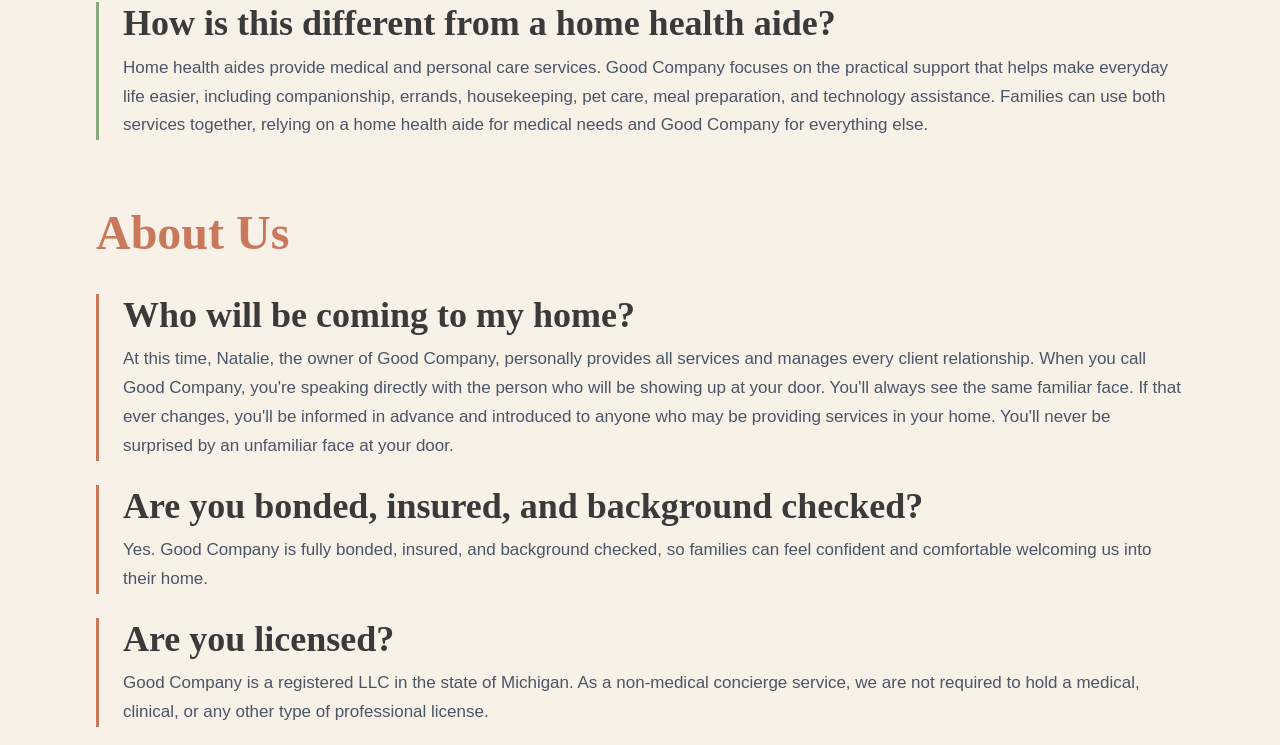
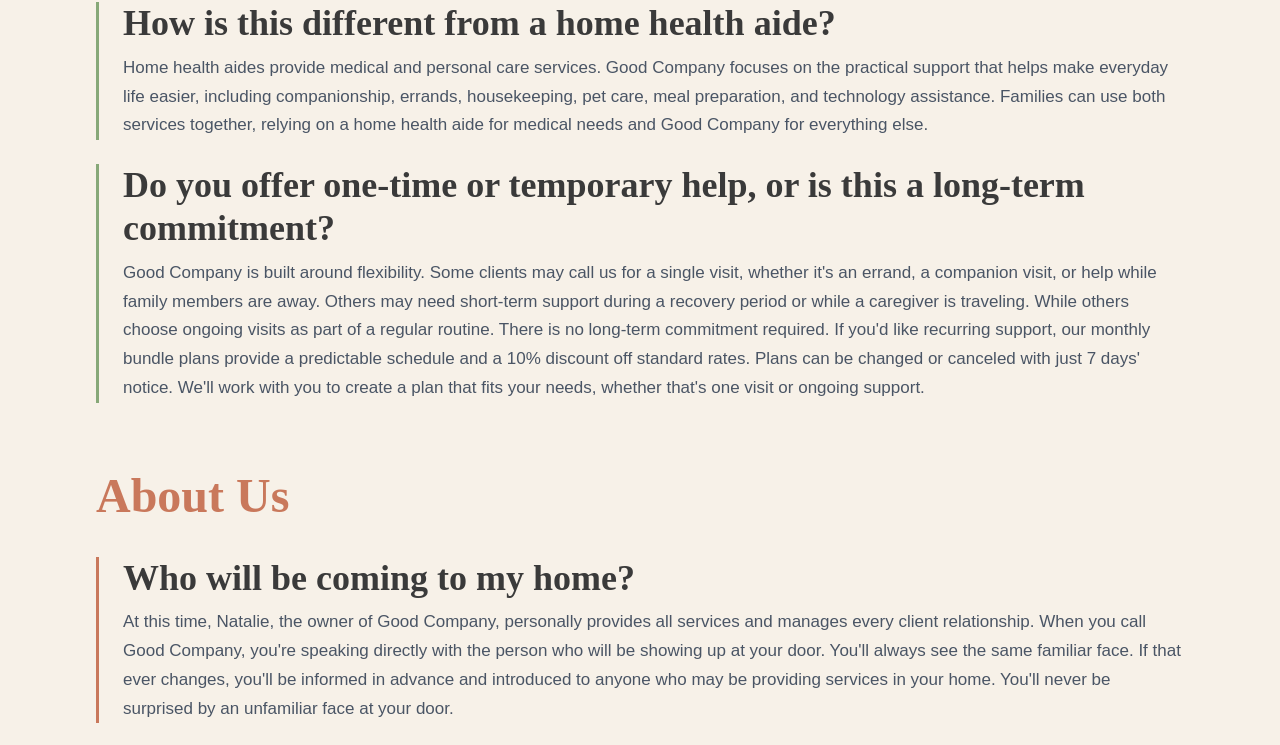
Before and after one commit to GoodCompanySCS/goodcompany-scs, a Next.js app: page /faq in a window 1280 px wide. Shown: the part 932-1677 px from the top of the page. Built offline with nearby package versions, Linux system fonts and the light colour scheme.

Commit message:
Update page.tsx

```diff
--- a/app/faq/page.tsx
+++ b/app/faq/page.tsx
@@ -19,6 +19,10 @@
         {
           q: "How is this different from a home health aide?",
           a: "Home health aides provide medical and personal care services. Good Company focuses on the practical support that helps make everyday life easier, including companionship, errands, housekeeping, pet care, meal preparation, and technology assistance. Families can use both services together, relying on a home health aide for medical needs and Good Company for everything else."
+        },
+         {
+          q: "Do you offer one-time or temporary help, or is this a long-term commitment?",
+          a: "Good Company is built around flexibility.\n\nSome clients may call us for a single visit, whether it's an errand, a companion visit, or help while family members are away. Others may need short-term support during a recovery period or while a caregiver is traveling. While others choose ongoing visits as part of a regular routine.\n\n There is no long-term commitment required. If you'd like recurring support, our monthly bundle plans provide a predictable schedule and a 10% discount off standard rates. Plans can be changed or canceled with just 7 days' notice.\n\nWe'll work with you to create a plan that fits your needs, whether that's one visit or ongoing support."
         },
       ]
     },
```
